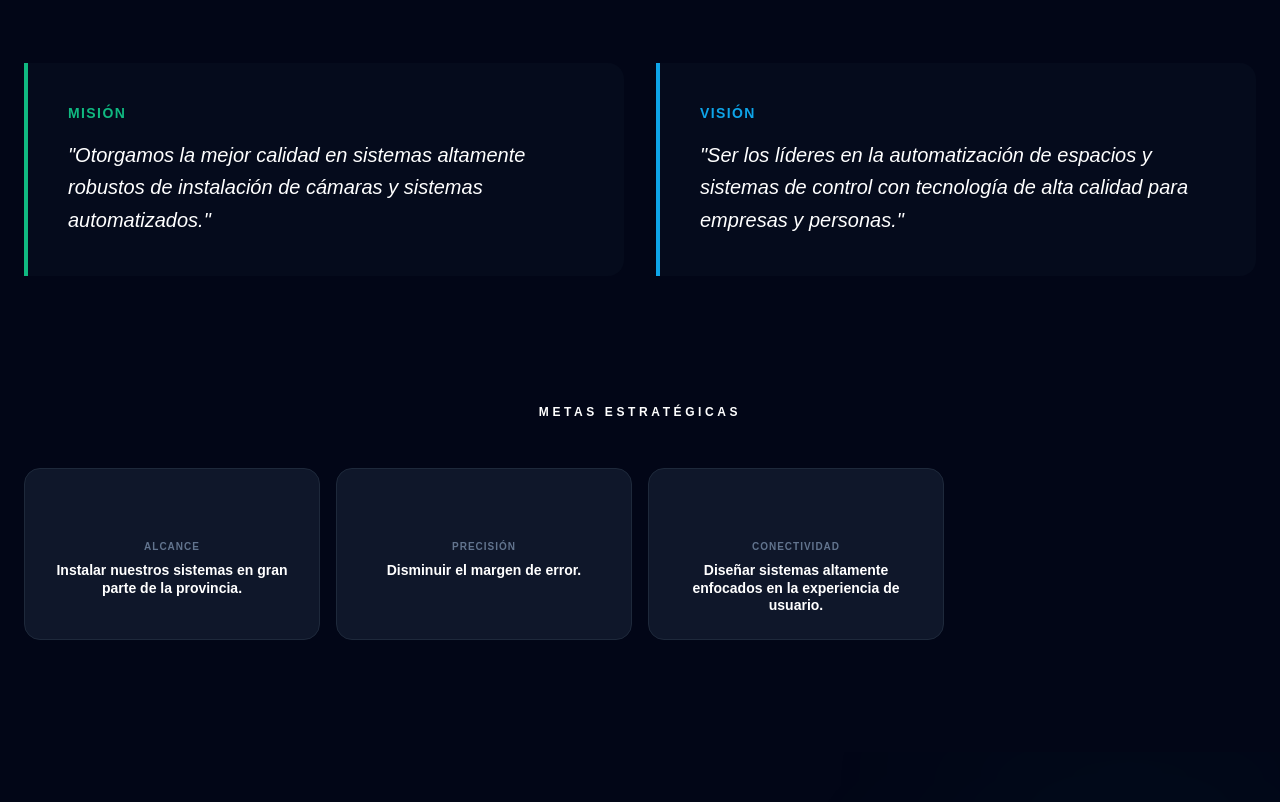
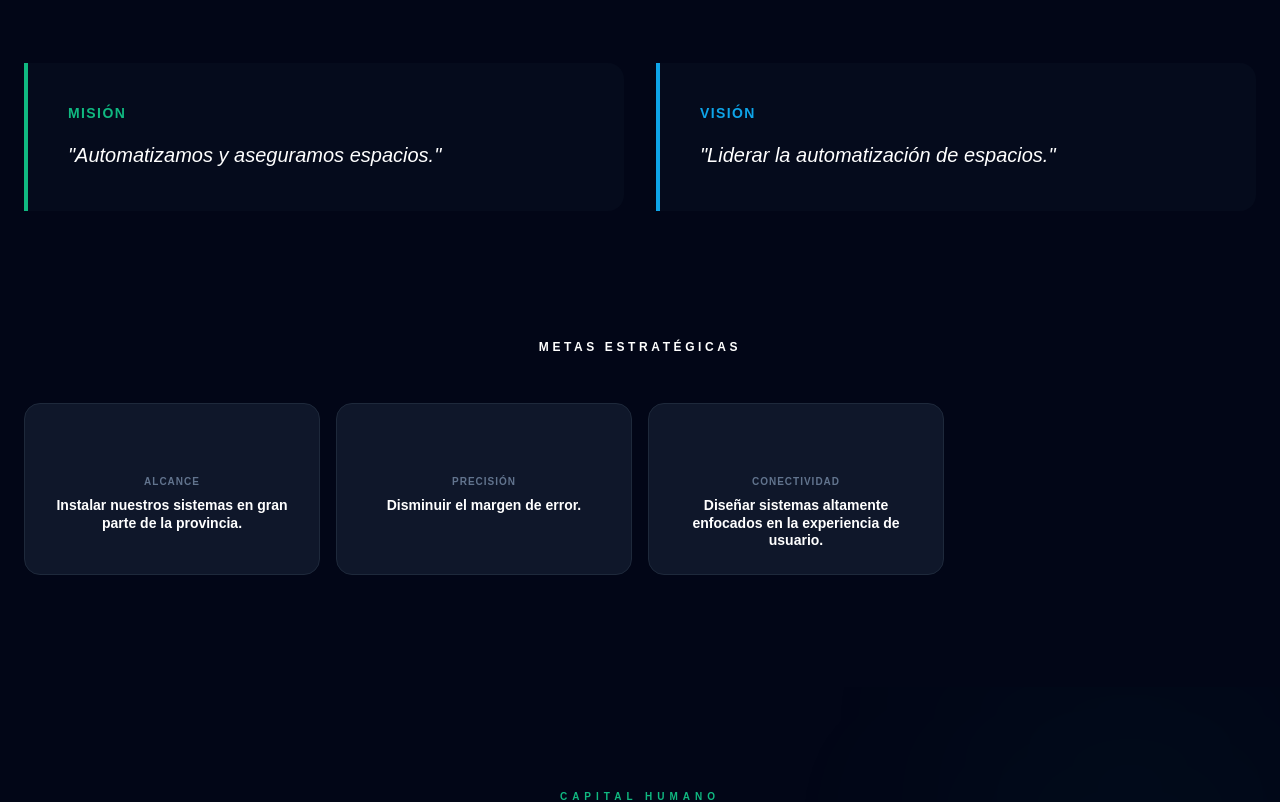
Before and after one commit to AlanBenjaDev/XIDMET-Company, a Next.js app in the folder my-app/: page / in a window 1280 px wide. Shown: the part 1240-2042 px from the top of the page. Built offline with nearby package versions, Linux system fonts and the light colour scheme; some icons are missing.

Commit message:
change the mision and vision v2

```diff
--- a/my-app/components/TranslateButton.tsx
+++ b/my-app/components/TranslateButton.tsx
@@ -26,9 +26,9 @@ export const diccionario = {
       titulo: "Soluciones inteligentes para desafíos reales",
       descripcion: "En Xidmet Company transformamos espacios comunes en lugares inteligentes. Conectamos tecnología avanzada, cámaras de seguridad y sistemas eléctricos de forma simple y eficiente.",
       misionTitulo: "Misión",
-      misionTexto: '"Otorgamos la mejor calidad en sistemas altamente robustos de instalación de cámaras y sistemas automatizados."',
+      misionTexto: '"Automatizamos y aseguramos espacios."',
       visionTitulo: "Visión",
-      visionTexto: '"Ser los líderes en la automatización de espacios y sistemas de control con tecnología de alta calidad para empresas y personas."',
+      visionTexto: '"Liderar la automatización de espacios."',
       metasTitulo: "Metas Estratégicas",
       meta1Titulo: "Alcance",
       meta1Texto: "Instalar nuestros sistemas en gran parte de la provincia.",
@@ -85,8 +85,8 @@ export const diccionario = {
     cta: {
       subtitulo: "Monitoreo Activo",
       titulo: "Llevá tu espacio al próximo nivel técnico",
-      descripcion: "Diseñamos infraestructuras inteligentes que garantizan control total, efficiency energética y seguridad máxima en cada conexión.",
-      btnCta: "Solicitar Consultoría Técnica"
+      descripcion: "Diseñamos infraestructuras inteligentes que garantizan control total, eficiencia energética y seguridad máxima en cada conexión.",
+      btnCta: "Solicitar Consultoría Técnico"
     },
     contacto: {
       subtitulo: "Central de Consultas",
@@ -123,9 +123,9 @@ export const diccionario = {
       titulo: "Smart solutions for real challenges",
       descripcion: "At Xidmet Company, we turn common spaces into smart environments. We connect advanced technology, security cameras, and electrical systems in a simple and efficient way.",
       misionTitulo: "Mission",
-      misionTexto: '"To provide the highest quality in highly robust camera installation and automated systems."',
+      misionTexto: '"We automate and secure spaces."',
       visionTitulo: "Vision",
-      visionTexto: '"To be leaders in creating spaces that run themselves, uniting modern control systems with high-quality technology to make life easier for people and businesses."',
+      visionTexto: '"To lead the automation of spaces."',
       metasTitulo: "Strategic Goals",
       meta1Titulo: "Reach",
       meta1Texto: "Install our systems across a large part of the province.",
@@ -174,7 +174,7 @@ export const diccionario = {
       kpi1Titulo: "System Availability",
       kpi1Texto: "We guarantee that your automation and security are operational 24 hours a day.",
       kpi2Titulo: "Response Time",
-      kpi2Texto: "There is minimal latency in device control from your smartphone or local panel.",
+      kpi2Texto: "Minimal latency in device control from your smartphone or local panel.",
       kpi3Titulo: "Energy Efficiency",
       kpi3Texto: "Average reduction in power consumption through intelligent lighting management.",
       notaFooter: "* Technical values based on security protocols and industrial-grade hardware."
```
